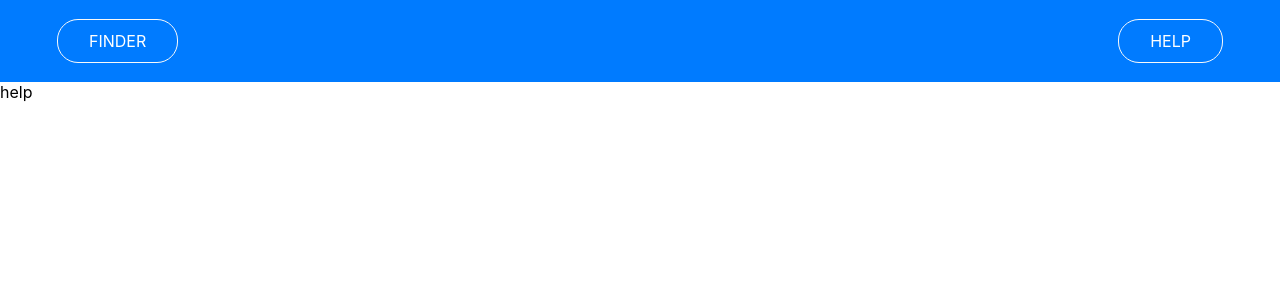
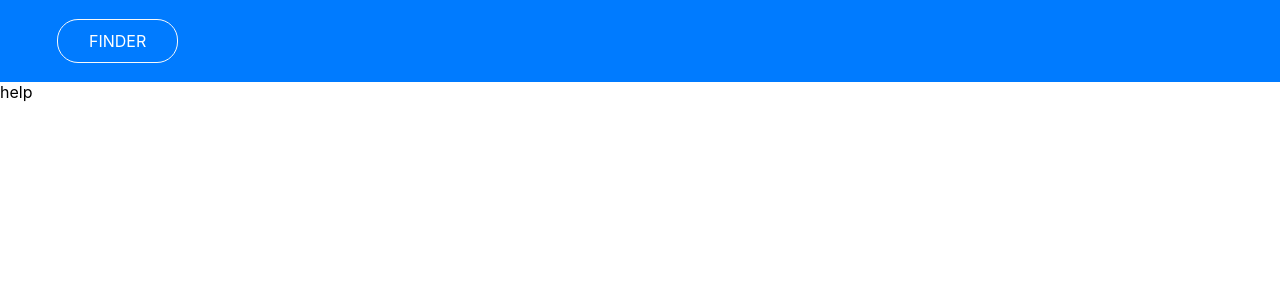
Before and after one commit to luckmer/github_repository, a React (Create React App) app: page /help in a window 1280 px wide. Shown: the top 300 px of the page. Built offline with nearby package versions, Linux system fonts and the light colour scheme.

Commit message:
deleted unused route

```diff
--- a/src/components/NavBar.tsx
+++ b/src/components/NavBar.tsx
@@ -11,13 +11,6 @@ const NavBar = () => {
           </Link>
         </Ul>
       </Header>
-      <Header>
-        <Ul>
-          <Link to="/help">
-            <ButtonLi>HELP</ButtonLi>
-          </Link>
-        </Ul>
-      </Header>
     </Nav>
   );
 };
```
